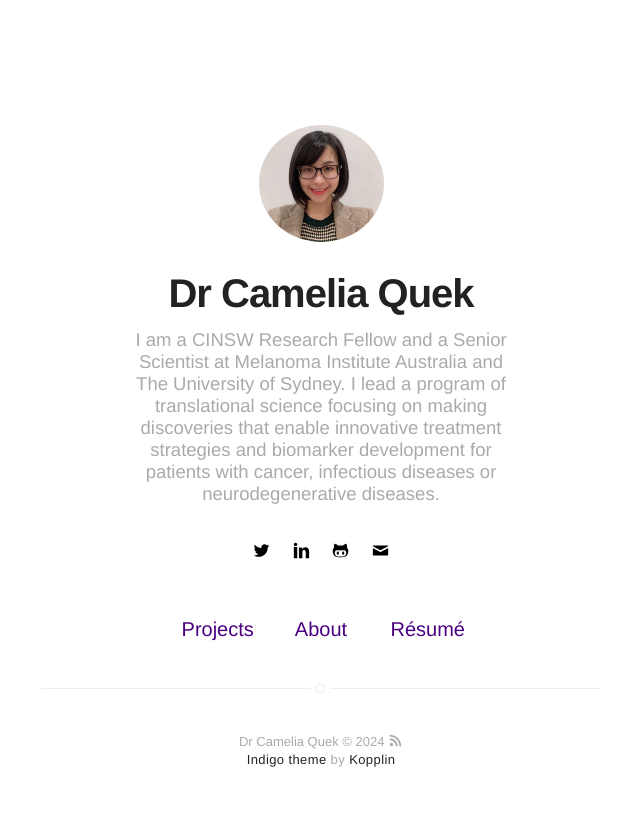
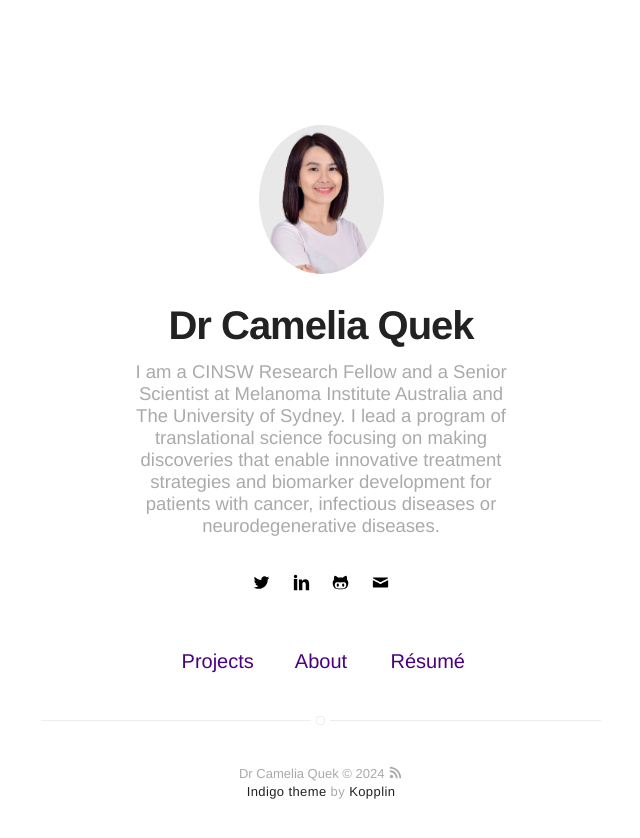
Before and after one commit to cameliaquek/cameliaquek.github.io, a Jekyll site: the page built from index.html, in a window 1280 px wide. Shown: the top 838 px of the page, without its empty margins (319-959 px from the left). Built offline with Jekyll 4.4.1, drawn with Linux system fonts in a browser that asks for light colours.

Commit message:
Update _config.yml
update profile photo

```diff
--- a/_config.yml
+++ b/_config.yml
@@ -8,7 +8,7 @@ description: A blog about technology and stuff related
 # if it's an external image, update below for true
 # better with square images
 external-image: false
-picture: assets/images/Cam_profile_2022.JPG
+picture: assets/images/Cam_2024.jpeg
 
 # If you want to include your resume, set to true
 # and specify source (external or local).
```
